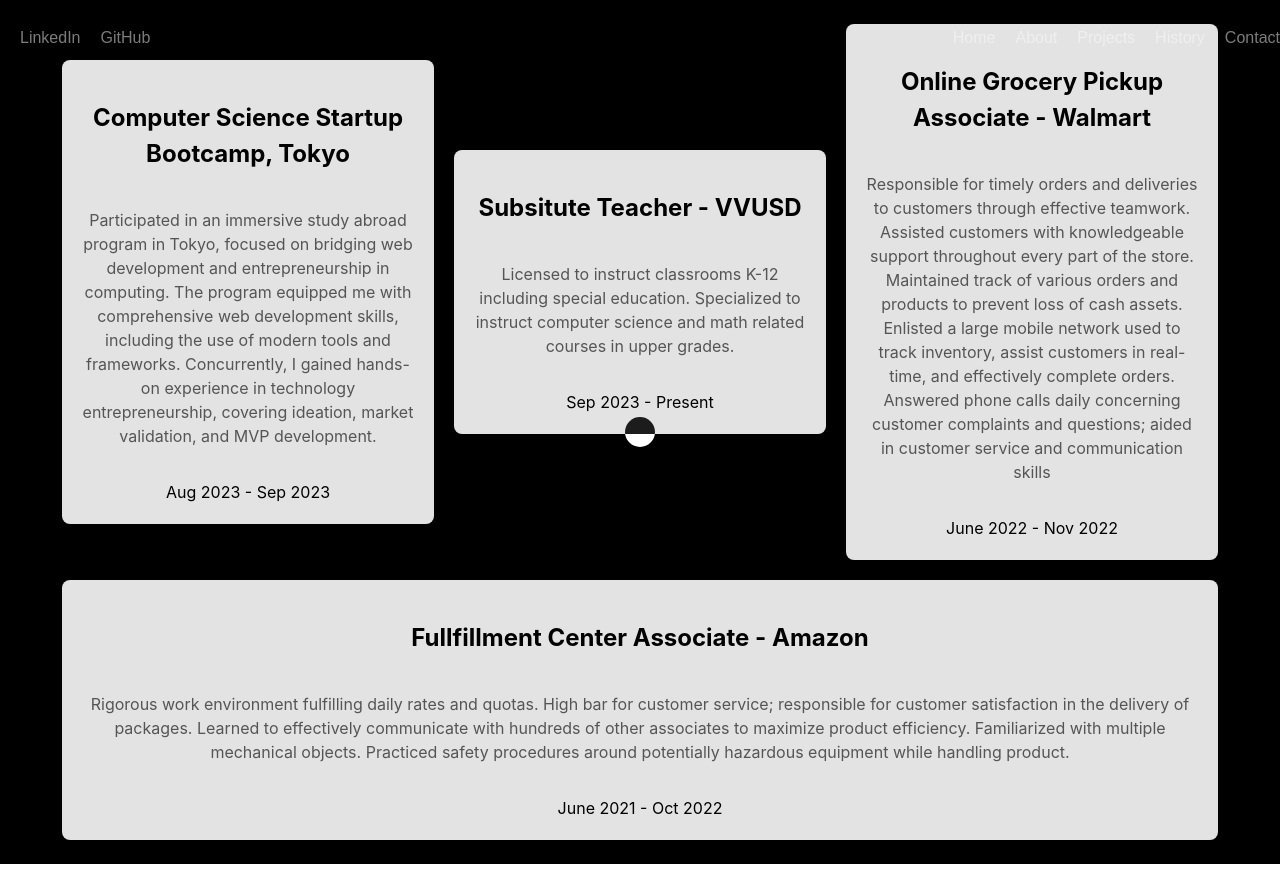
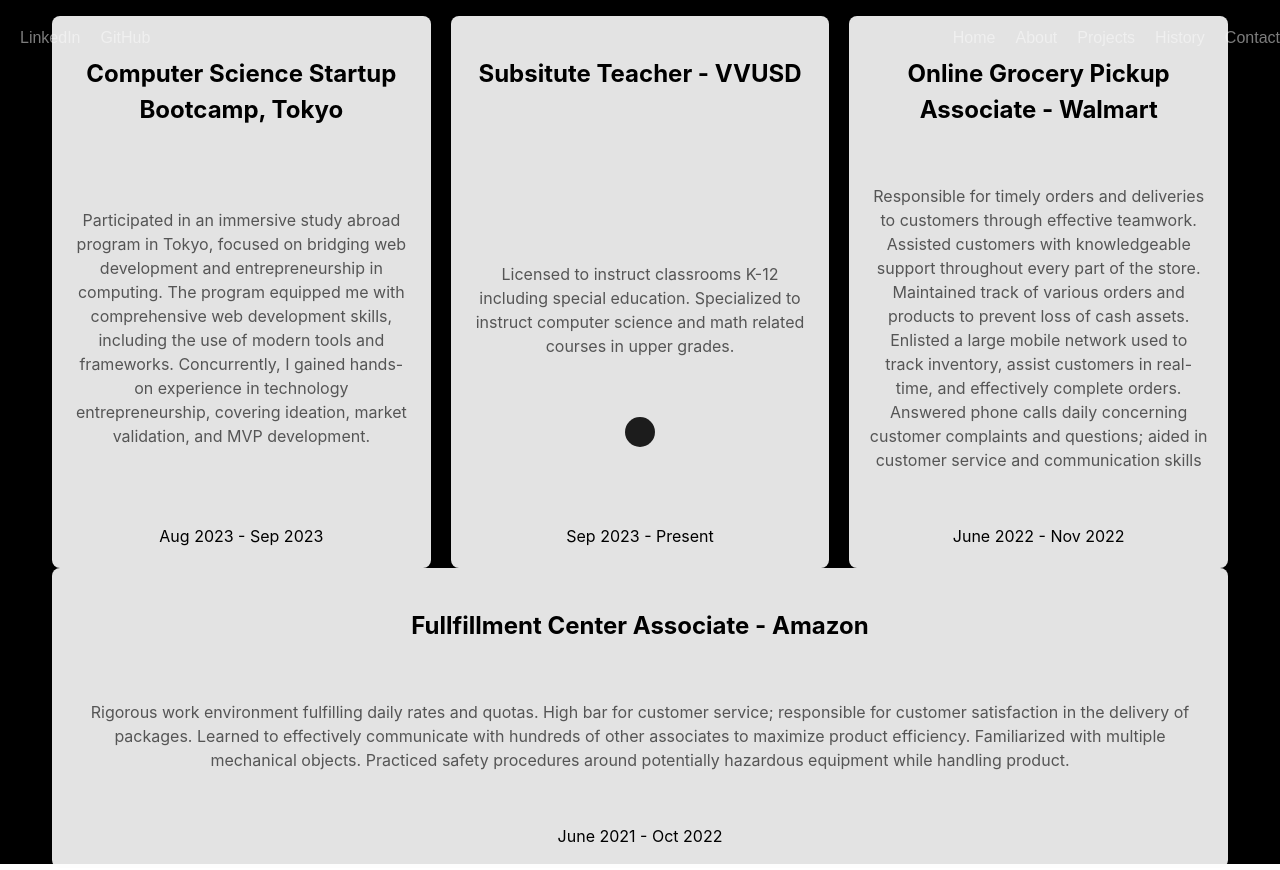
Before and after one commit to jgonz671/Personal-Portolio, a React (Vite) app: page /history in a window 1280 px wide. Built offline with nearby package versions, Linux system fonts and the light colour scheme.

Commit message:
fixed transitions history

```diff
--- a/src/styles/History.css
+++ b/src/styles/History.css
@@ -1,18 +1,20 @@
 .history-container {
   display: flex;
   flex-wrap: wrap;
-  justify-content: center; /* Center items horizontally */
+  justify-content: center;
   padding: 20px;
-  min-height: 100vh; /* Ensure container takes at least the full viewport height */
-  align-items: center; /* Align items vertically */
+  gap: 20px;
 }
 
 .history-wrapper {
-  margin: 10px;
-  flex: 1 1 300px; /* Allow the boxes to grow and shrink but start from a base of 300px */
+  flex: 1 1 300px;
   display: flex;
   justify-content: center;
-  align-items: flex-start; /* Align items at the start of the container */
+  margin-bottom: 20px;
+}
+
+.history-card:hover {
+  transform: scale(1.05);
 }
 
 .history-card {
@@ -23,22 +25,23 @@
   align-items: center;
   padding: 20px;
   border-radius: 8px;
-  box-shadow: 0 2px 5px rgba(0, 0, 0, 0.1);
   width: 100%;
+  height: 100%;
   transition: transform 0.3s ease;
+  display: flex;
+  flex-direction: column;
+  justify-content: space-between;
 }
-
-/* The rest of your CSS remains unchanged */
 
 @media (max-width: 768px) {
   .history-wrapper {
-    flex: 1 1 45%; /* Adjust size on smaller screens */
+    flex: 1 1 45%;
   }
 }
 
 @media (max-width: 480px) {
   .history-wrapper {
-    flex: 1 1 100%; /* Full width on very small screens */
+    flex: 1 1 100%;
   }
 }
 
```
